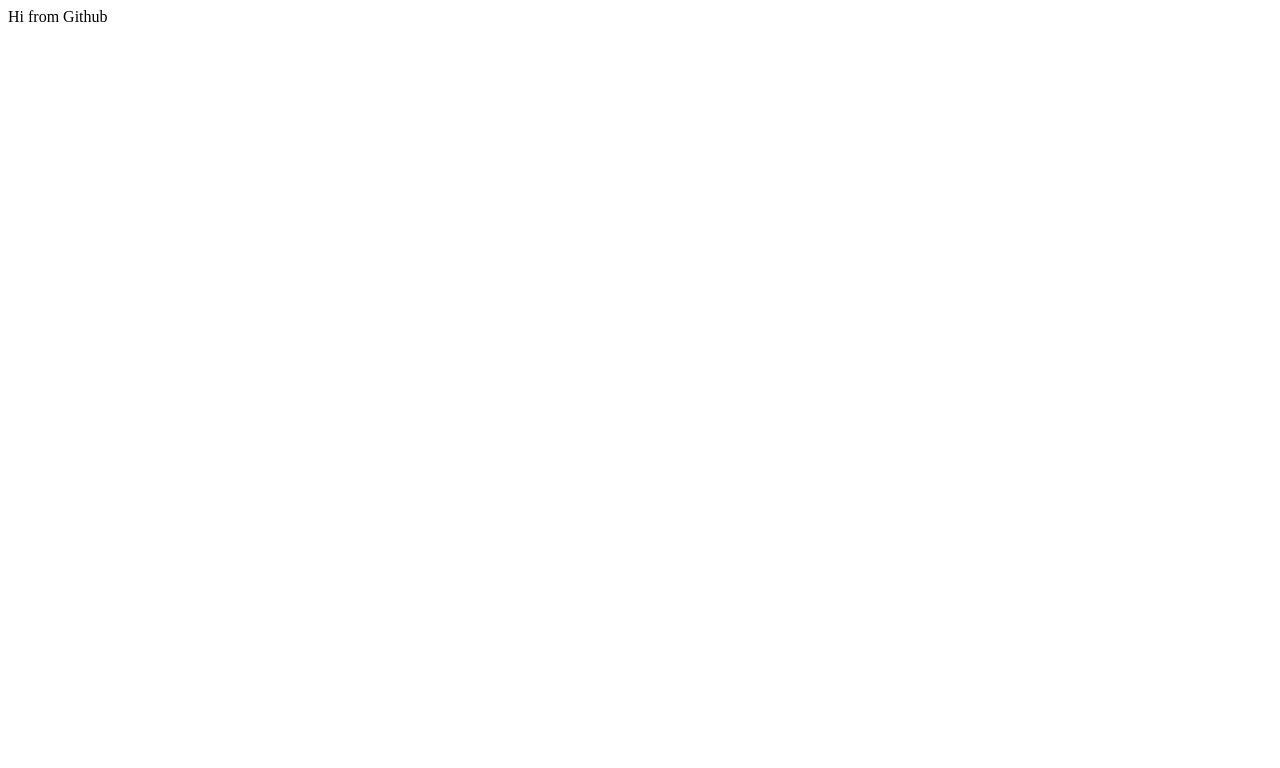
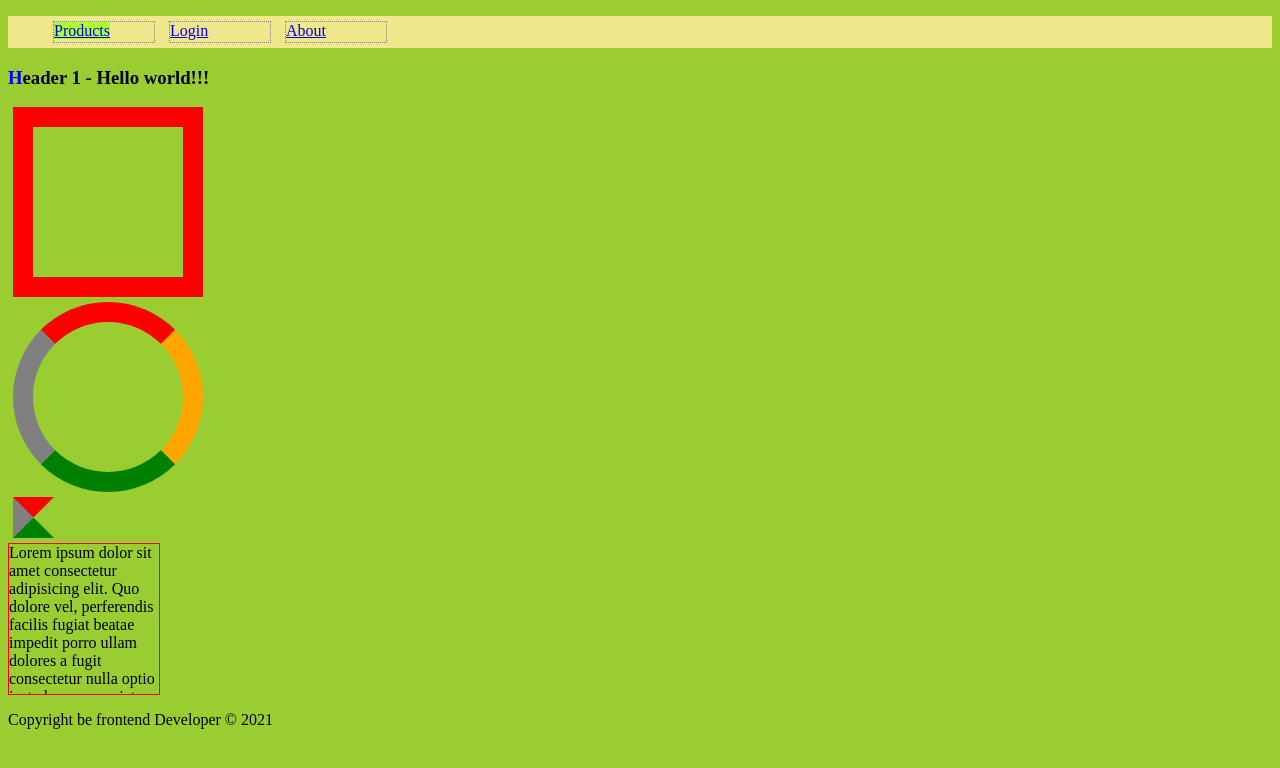
Before and after one commit to MariaSenyo/SK-training, a plain HTML site: page index.html in a window 1280 px wide. Drawn offline with Linux system fonts and the light colour scheme.

Commit message:
added training4

```diff
--- a/CSS/style.css
+++ b/CSS/style.css
@@ -0,0 +1,53 @@
+#box{
+    width: 150px;
+    height: 150px;
+    overflow-y: scroll;
+    border: 1px solid red;
+}
+body{
+    background-color: yellowgreen;
+}
+#first, #second, #third{
+    border-width: 20px;
+    border-style: solid;
+    border-color: red;
+    width: 150px;
+    height: 150px;
+    margin: 5px;
+}
+#second{
+    border-color: red orange green gray;
+    border-radius: 50%;
+}
+#third{
+    width: 1px;
+    height: 1px;
+    border-color: red transparent green gray;
+}
+}
+a[href]{
+    background-color: aquamarine;
+}
+a[target=_blank]{
+    background-color: greenyellow;
+}
+a:hover{
+    background-color: indianred;
+}
+h1::after{
+    content: " - Hello world!!!";
+}
+h1::first-letter{
+    color: blue;
+}
+nav ul{
+    list-style: none;
+    background-color: khaki;
+}
+li{
+    display: inline-block;
+    border: 1px dotted grey;
+    width: 100px;
+    height: 20px;
+    margin: 5px;
+}
--- a/index.html
+++ b/index.html
@@ -7,6 +7,30 @@
     <link rel="stylesheet" href="css/style.css">
 </head>
 <body>
-    <div>Hi from Github</div>
+    <header>
+        <nav>
+            <ul>
+                <li><a href="http://yoursite.com/example.pdf" target="_blank">Products</a></li>
+                <li><a href="http://google.com">Login</a></li>
+                <li><a href="http://google.com">About</a></li>
+            </ul>
+        </nav>
+    </header>
+    <main>
+        <article>
+            <section>
+                <header><h1>Header 1</h1></header>
+                <div id="first"></div>
+                <div id="second"></div>
+                <div id="third"></div>
+                <div id="box">Lorem ipsum dolor sit amet consectetur adipisicing elit. Quo dolore vel, perferendis facilis fugiat beatae impedit porro ullam dolores a fugit consectetur nulla optio iusto harum eveniet quia earum voluptate commodi voluptatum facere libero. Perspiciatis sequi ipsa vel odio, deleniti eos dolore beatae eaque id dolorum exercitationem laboriosam maxime ipsum, dolorem corporis, nostrum aspernatur maiores consequatur? Itaque nesciunt cum expedita commodi, unde animi. Culpa deserunt soluta non qui? Quas quo fugit amet, quasi maiores sit quod eaque possimus mollitia, ipsa dolores. Nobis, est maxime rem consequatur corporis perspiciatis! Possimus veritatis laudantium eligendi sapiente sequi molestias quas doloribus unde, quod molestiae?</div>
+            </section>
+        </article>
+    </main>
+
+    <footer>
+        <p>Copyright be frontend Developer &copy; 2021</p>
+    </footer>
 </body>
+
 </html>
```
